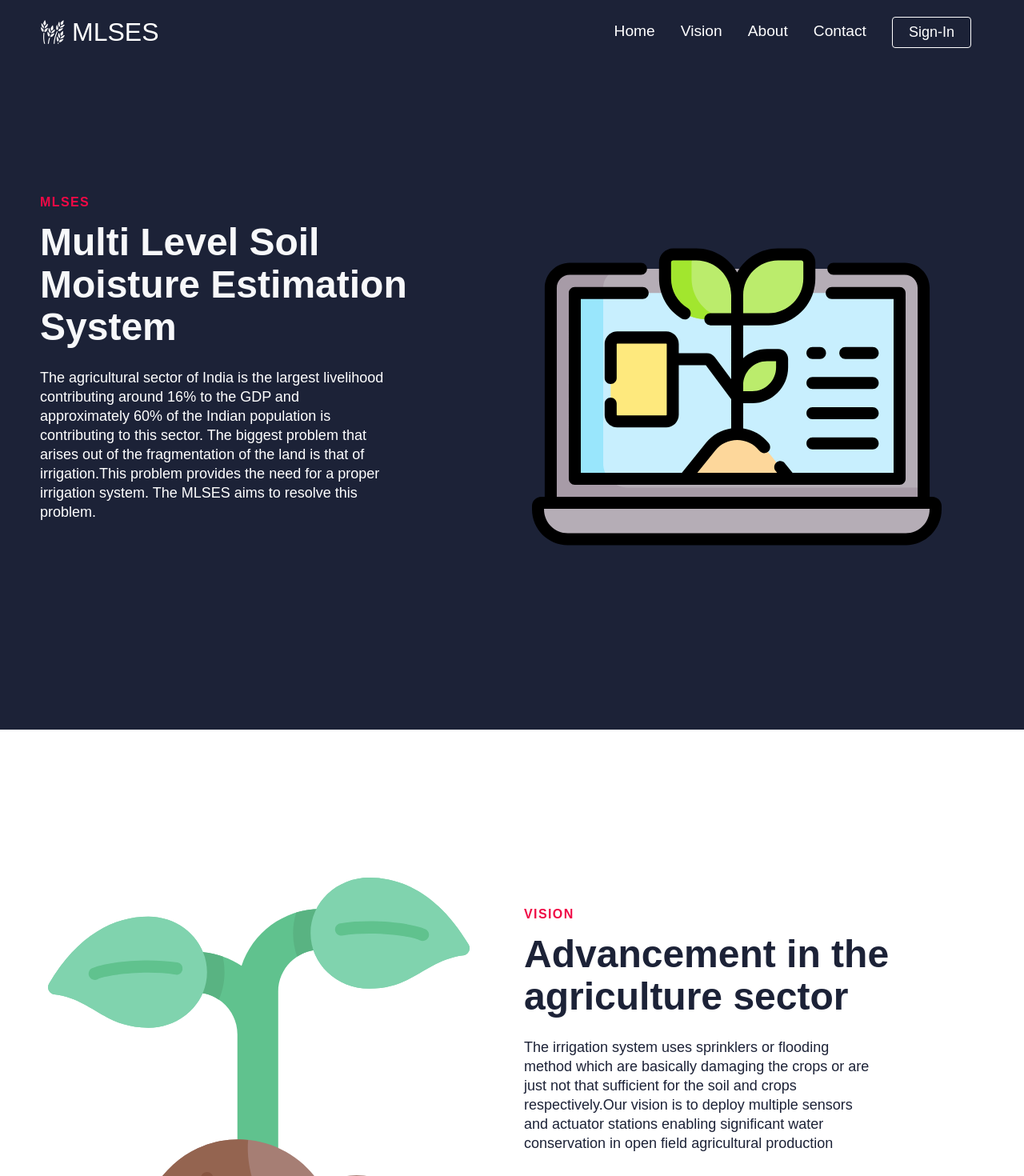
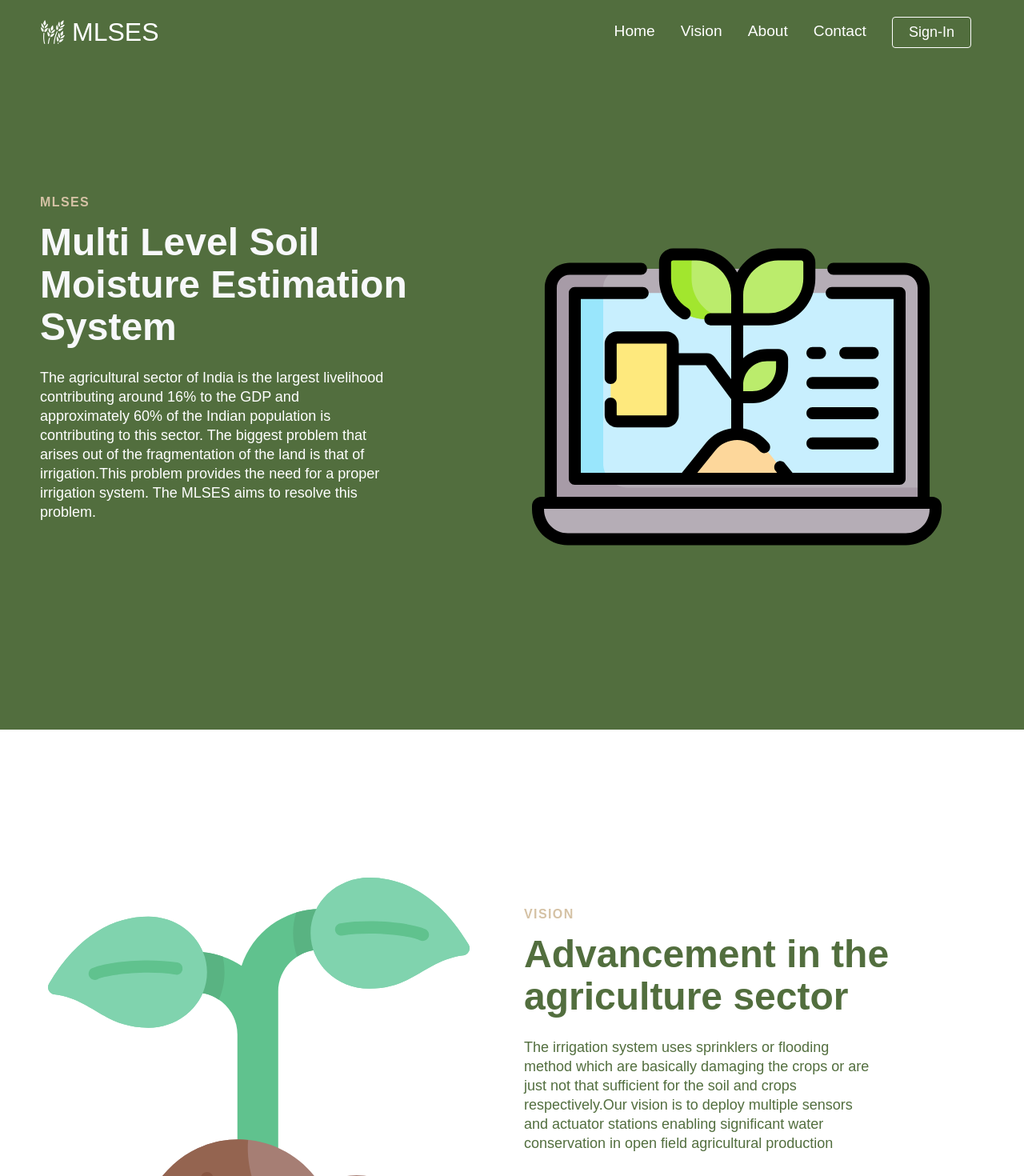
Before and after one commit to kartiksachdeva3/MLSES-FYP-Front, a React (Create React App) app: page / in a window 1280 px wide. Shown: the top 1470 px of the page at 80% size. Built offline with nearby package versions, Linux system fonts and the light colour scheme.

Commit message:
landing-page

```diff
--- a/src/components/Button.css
+++ b/src/components/Button.css
@@ -63,7 +63,7 @@
 
 .btn--wide:hover {
   color: #fff;
-  background-color: #f00946;
+  background-color: #D5C2A5;
   transition: all 0.2s ease-out;
 }
 
--- a/src/components/HeroSection.css
+++ b/src/components/HeroSection.css
@@ -32,7 +32,7 @@
   }
 
   .top-line {
-    color: #f00946;
+    color: #D5C2A5;
     font-size: 16px;
     line-height: 16px;
     font-weight: 700;
@@ -50,11 +50,11 @@
   }
 
   .dark {
-    color: #1c2237;
+    color: #526E3E;
   }
 
   .darkBg {
-    background-color: #1c2237;
+    background-color: #526E3E;
   }
 
   .home__hero-subtitle {
--- a/src/components/Navbar.css
+++ b/src/components/Navbar.css
@@ -1,5 +1,5 @@
 .navbar {
-  background: #1c2237;
+  background: #526E3E;
   height: 80px;
   display: flex;
   justify-content: center;
@@ -55,7 +55,7 @@
 }
 
 .nav-item:hover {
-  border-bottom: 2px solid #f00946;
+  border-bottom: 2px solid #D5C2A5;
 }
 
 .nav-links {
--- a/src/components/pages/Contact/Contact.css
+++ b/src/components/pages/Contact/Contact.css
@@ -1,5 +1,5 @@
 .footer-container {
-    background-color: #1c2237;
+    background-color: #526E3E;
     padding: 4rem 0 2rem 0;
     display: flex;
     flex-direction: column;
```
Also changed, not shown: 1 other file (tests, documents, lock files or other folders).
